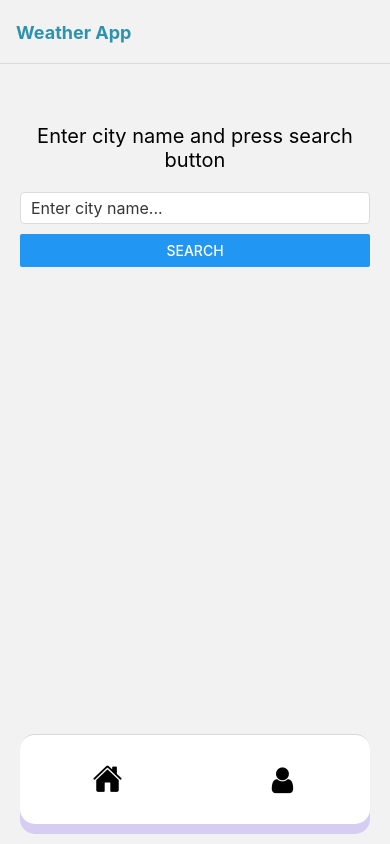
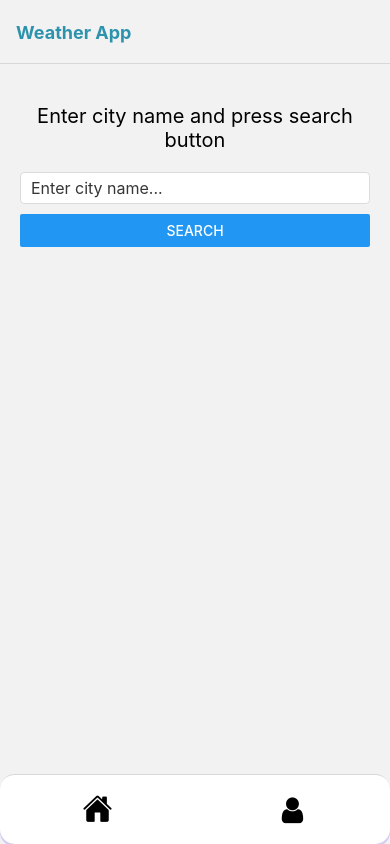
Before and after one commit to VicenBayugar/weather-app, a React Native app: screen /Home in a window 390 px wide. Built offline with nearby package versions, Linux system fonts and the light colour scheme.

Commit message:
Soluciono renderizado

```diff
--- a/components/Weather.jsx
+++ b/components/Weather.jsx
@@ -5,7 +5,7 @@ const Weather = ({ loading, data, error }) => {
   if (error) {
     return (
       <View style={styles.container}>
-        <Text style={styles.error}>{error}</Text>
+        <Text style={styles.error}>{error.toUpperCase()}</Text>
       </View>
     );
   }
@@ -28,7 +28,6 @@ const Weather = ({ loading, data, error }) => {
 const styles = StyleSheet.create({
   container: {
     flex: 1,
-    paddingVertical: 20,
   },
   error: {
     color: "red",
--- a/components/WeatherData.jsx
+++ b/components/WeatherData.jsx
@@ -4,15 +4,14 @@ import { ScrollView, View, Text, StyleSheet, Image } from "react-native";
 const WeatherData = ({ data }) => {
   const fahrenheit = (data.main.temp * 1.8 - 459.67).toFixed(2);
   const celsius = (data.main.temp - 273.15).toFixed(2);
-  console.log(data.name);
 
   return (
     <View style={styles.container} onStartShouldSetResponder={() => true}>
-      <ScrollView style={styles.containerInner}>
+      {/* <ScrollView style={styles.containerInner}> */}
       <Text style={styles.title}>
         {data.name} - {data.sys.country}
       </Text>
-        {/* <View style={styles.box}>
+      <View style={styles.box}>
         <Text style={styles.boxLabel}>{data.weather[0].description}</Text>
         <Image
           style={styles.image}
@@ -40,8 +39,8 @@ const WeatherData = ({ data }) => {
       <View style={styles.box}>
         <Text style={styles.boxLabel}>Wind</Text>
         <Text style={styles.boxText}>{data.wind.speed} m/s</Text>
-        </View> */}
-      </ScrollView>
+      </View>
+      {/* </ScrollView> */}
     </View>
   );
 };
@@ -59,33 +58,33 @@ const styles = StyleSheet.create({
     textAlign: "center",
     marginBottom: 20,
   },
-  // box: {
-  //   borderWidth: 1,
-  //   borderColor: "#ddd",
-  //   padding: 15,
-  //   marginBottom: 10,
-  //   alignItems: "center",
-  // },
-  // boxLabel: {
-  //   textTransform: "uppercase",
-  //   fontSize: 12,
-  //   letterSpacing: 1,
-  //   marginBottom: 5,
-  // },
-  // boxText: {
-  //   fontSize: 16,
-  //   fontWeight: "bold",
-  // },
-  // image: {
-  //   width: 50,
-  //   height: 40,
-  //   alignContent: "center",
-  // },
-  // tempContainer: {
-  //   flexDirection: "row",
-  //   justifyContent: "space-around",
-  //   alignSelf: "stretch",
-  // },
+  box: {
+    borderWidth: 1,
+    borderColor: "#ddd",
+    padding: 15,
+    marginBottom: 10,
+    alignItems: "center",
+  },
+  boxLabel: {
+    textTransform: "uppercase",
+    fontSize: 12,
+    letterSpacing: 1,
+    marginBottom: 5,
+  },
+  boxText: {
+    fontSize: 16,
+    fontWeight: "bold",
+  },
+  image: {
+    width: 50,
+    height: 40,
+    alignContent: "center",
+  },
+  tempContainer: {
+    flexDirection: "row",
+    justifyContent: "space-around",
+    alignSelf: "stretch",
+  },
 });
 
 export default WeatherData;
--- a/navigation/TabNavigator.js
+++ b/navigation/TabNavigator.js
@@ -49,16 +49,16 @@ const TabNavigator = () => {
 const styles = StyleSheet.create({
   tabBar: {
     shadowColor: "#7f5df0",
-    shadowOffset: { width: 0, height: 10 },
+    shadowOffset: { width: 0, height: 3 },
     shadowOpacity: 0.25,
     shadowRadius: 0.25,
     elevation: 5,
     position: "absolute",
-    bottom: 20,
-    left: 20,
-    right: 20,
+    // bottom: 13,
+    // left: 20,
+    // right: 20,
     borderRadius: 15,
-    height: 90,
+    height: 70,
   },
   item: {
     flex: 1,
--- a/screens/Home.js
+++ b/screens/Home.js
@@ -6,6 +6,7 @@ import {
   Alert,
   TouchableWithoutFeedback,
   Keyboard,
+  ScrollView,
 } from "react-native";
 import GridItem from "../components/GridItem";
 import { useDispatch, useSelector } from "react-redux";
@@ -54,6 +55,7 @@ const Home = ({ navigation }) => {
   return (
     <TouchableWithoutFeedback onPress={() => Keyboard.dismiss()}>
       <View style={styles.screen}>
+        <ScrollView>
           <Form
             search={search}
             onSetSearch={setSearch}
@@ -73,6 +75,7 @@ const Home = ({ navigation }) => {
           )}
           numColumns={2}
         /> */}
+        </ScrollView>
       </View>
     </TouchableWithoutFeedback>
   );
@@ -80,13 +83,8 @@ const Home = ({ navigation }) => {
 
 const styles = StyleSheet.create({
   screen: {
-    marginTop: 20,
-  },
-  favoritos: {
-    textAlign: "center",
-    fontSize: 18,
-    fontWeight: "bold",
-    marginBottom: 10,
+    flex: 1,
+    paddingBottom: 70,
   },
 });
 
```
Lines whose indentation alone changed are shown as unchanged.
